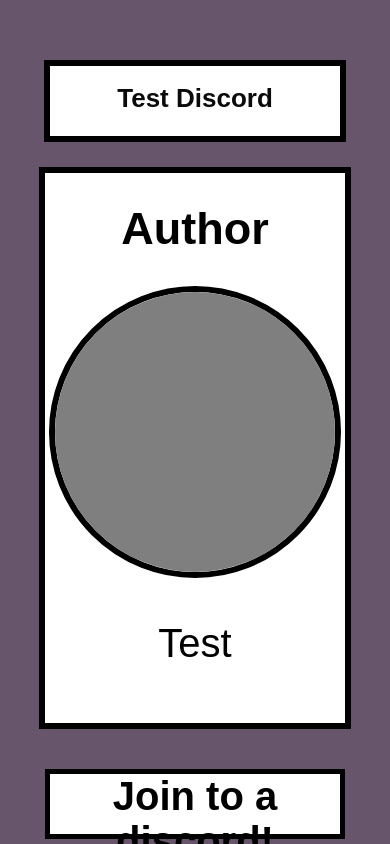
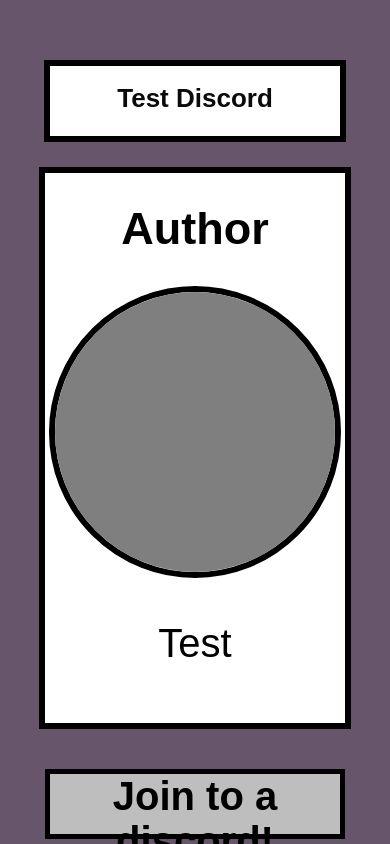
Before and after one commit to W0Ifyyy/revising-tool.github.io, a plain HTML site: page index.html in a window 390 px wide. In both pictures the pointer is over the element "Join to a discord!". Shown: the top 844 px of the page. Drawn offline with nearby package versions, Linux system fonts and the light colour scheme; a web font is replaced by a local one.

Commit message:
Update style.css

```diff
--- a/style.css
+++ b/style.css
@@ -342,6 +342,9 @@ body {
     color: rgb(0, 0, 0);
     background-color: rgb(255, 255, 255);
     height: 60px;
+  }
+  #mid-part:hover {
+    background-color: rgb(190, 190, 190);
   }
   #mid-part iframe {
     display: none;
```
